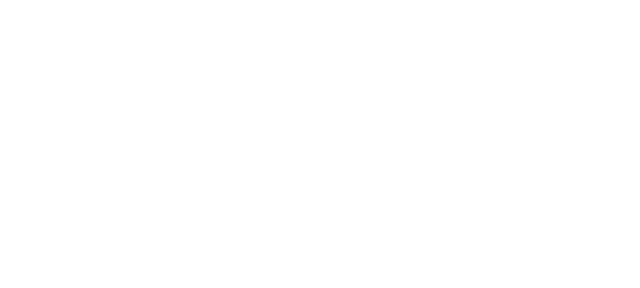
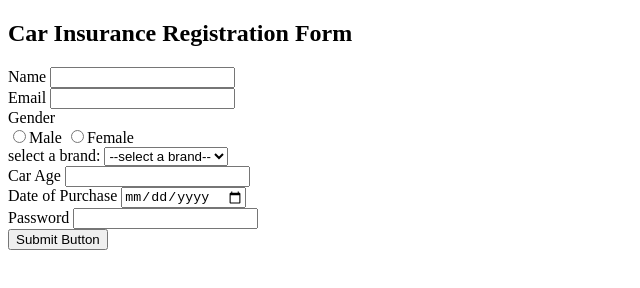
Before and after one commit to acciojob/car-insurance-form-sharma-shivam21, a website: page main.html in a window 1280 px wide. Shown: the whole page, without its empty margins (0-640 px from the left). Drawn offline with Linux system fonts and the light colour scheme.

Commit message:
created a submission

```diff
--- a/main.html
+++ b/main.html
@@ -8,6 +8,50 @@
 
 <body>
 	<!-- the entire body must be written by student -->
+	<div class="container">
+		<h2>Car Insurance Registration Form</h2>
+		<form>
+			<div class="section-1">
+			<label for="name"> Name</label>
+			<input type="text" id="name" required> </div>
+			<div class="section-2">
+				<label for="email"> Email</label>
+			<input type="email" id="email" required>
+
+			</div>
+				<div class="section-3">
+					<label> Gender</label><br>
+			<input type="radio" name="gender" value="male" required>Male
+				<input type="radio"  name="gender" value="female"required>Female</div>
+
+
+	<div class="section-4">
+		<label for="brand">
+			select a brand:
+		</label>
+		<select name="brand" id="brand" required>
+			<option value=""> --select a brand--</option>
+			<option value="volvo">volvo</option>
+			<option value="BMW">BMW</option>
+			<option value="TATA">TATA</option>
+		</select>
+	</div>
+	<div class="section-5">
+		<label for="carage">Car Age</label>
+		<input type="number" id="carage" required>
+	</div>
+	<div class="section-6">
+		<label for="dop">Date of Purchase </label>
+		<input type="date" id="dop" required>
+	</div>
+	<div class="section-7">
+		<label for="password">Password</label>
+		<input type="password" id="password" required>
+
+	</div>
+	<button type="submit">Submit Button</button>
+		</form>
+	</div>
     <script type="text/javascript" src="./script.js">
 </script>
 
```
